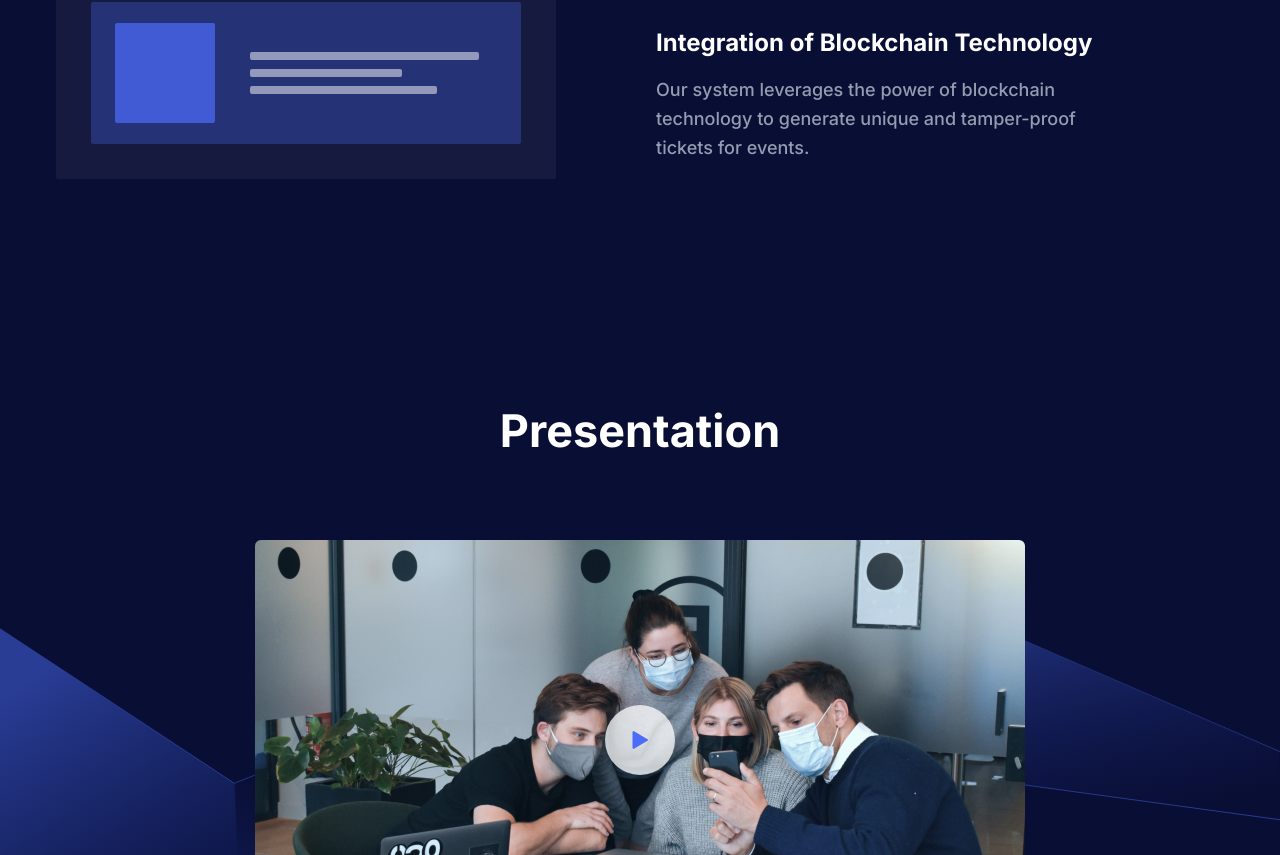
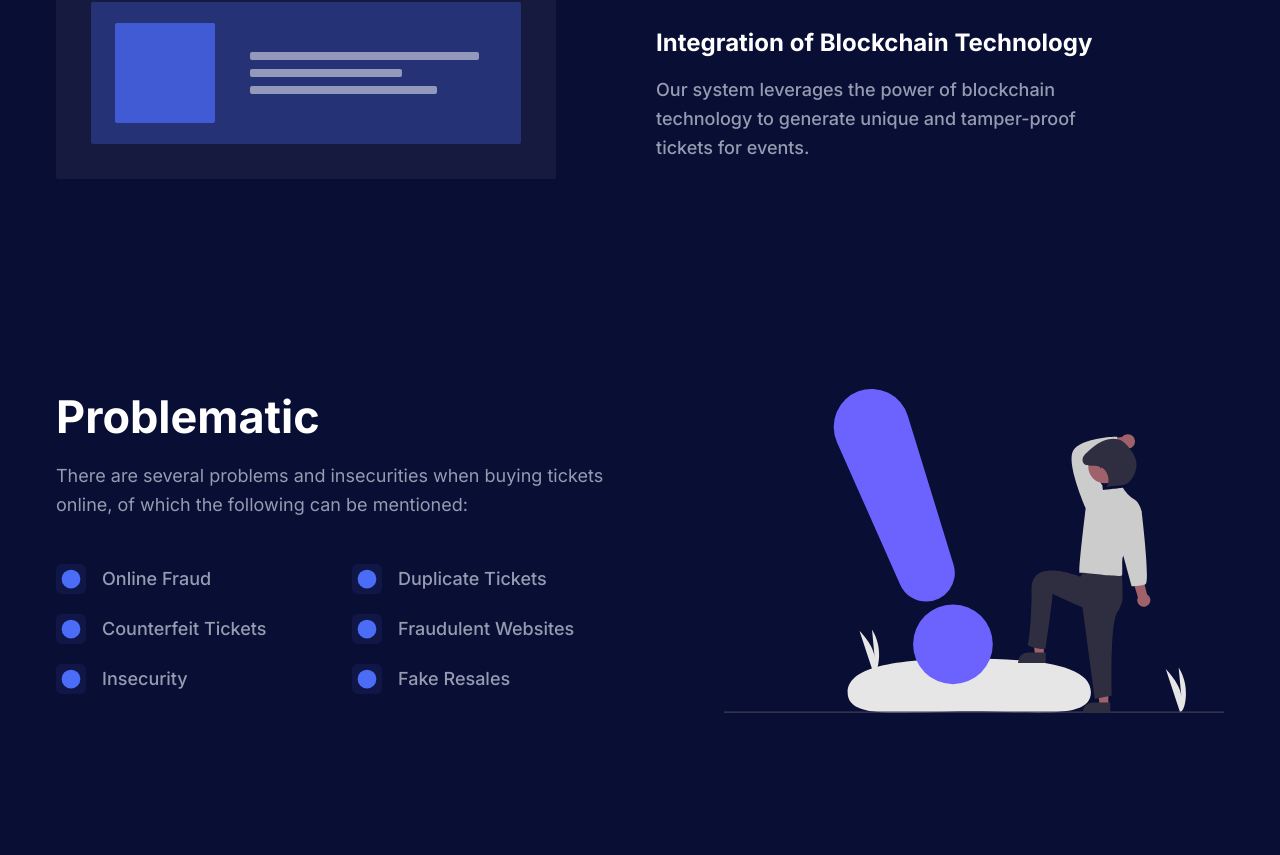
Before and after one commit to Luisrav14/smartpass, a Next.js app: page / in a window 1280 px wide. Shown: the part 1265-2120 px from the top of the page. Built offline with nearby package versions, Linux system fonts and the light colour scheme.

Commit message:
agregar problematica

```diff
--- a/app/page.tsx
+++ b/app/page.tsx
@@ -10,6 +10,7 @@ import Pricing from "@/components/Pricing";
 import Testimonials from "@/components/Testimonials";
 import Video from "@/components/Video";
 import { Inter } from "@next/font/google";
+import Problematic from "@/components/Problematic";
 
 const inter = Inter({ subsets: ["latin"] });
 
@@ -20,6 +21,7 @@ export default function Home() {
       <Hero />
       {/* <Features /> */}
       <AboutSectionTwo />
+      <Problematic/>
       <Video />
      {/*
       <Brands />
--- a/components/Problematic/index.tsx
+++ b/components/Problematic/index.tsx
@@ -2,12 +2,28 @@ import Image from "next/image";
 import SectionTitle from "../Common/SectionTitle";
 
 const checkIcon = (
-  <svg width="16" height="13" viewBox="0 0 16 13" className="fill-current">
-    <path d="M5.8535 12.6631C5.65824 12.8584 5.34166 12.8584 5.1464 12.6631L0.678505 8.1952C0.483242 7.99994 0.483242 7.68336 0.678505 7.4881L2.32921 5.83739C2.52467 5.64193 2.84166 5.64216 3.03684 5.83791L5.14622 7.95354C5.34147 8.14936 5.65859 8.14952 5.85403 7.95388L13.3797 0.420561C13.575 0.22513 13.8917 0.225051 14.087 0.420383L15.7381 2.07143C15.9333 2.26669 15.9333 2.58327 15.7381 2.77854L5.8535 12.6631Z" />
+  <svg
+    width="800px"
+    height="800px"
+    viewBox="0 0 16 16"
+    xmlns="http://www.w3.org/2000/svg"
+    fill="none"
+  >
+    <g id="SVGRepo_bgCarrier" stroke-width="0" />
+
+    <g
+      id="SVGRepo_tracerCarrier"
+      stroke-linecap="round"
+      stroke-linejoin="round"
+    />
+
+    <g id="SVGRepo_iconCarrier">
+      <path fill="#4a6cf7" d="M8 3a5 5 0 100 10A5 5 0 008 3z" />
+    </g>
   </svg>
 );
 
-const AboutSectionOne = () => {
+const Problematic = () => {
   const List = ({ text }) => (
     <p className="mb-5 flex items-center text-lg font-medium text-body-color">
       <span className="mr-4 flex h-[30px] w-[30px] items-center justify-center rounded-md bg-primary bg-opacity-10 text-primary">
@@ -18,14 +34,16 @@ const AboutSectionOne = () => {
   );
 
   return (
-    <section id="about" className="pt-16 md:pt-20 lg:pt-28">
+    <section id="Problematic" className="pt-5 md:pt-5 lg:pt-5">
       <div className="container">
         <div className="border-b border-body-color/[.15] pb-16 dark:border-white/[.15] md:pb-20 lg:pb-28">
           <div className="-mx-4 flex flex-wrap items-center">
             <div className="w-full px-4 lg:w-1/2">
               <SectionTitle
-                title="Crafted for Startup, SaaS and Business Sites."
-                paragraph="The main ‘thrust’ is to focus on educating attendees on how to best protect highly vulnerable business applications with interactive panel discussions and roundtables."
+                title="Problematic"
+                paragraph="
+                There are several problems and insecurities when buying tickets online, of which the following can be mentioned:
+                "
                 mb="44px"
               />
 
@@ -35,15 +53,15 @@ const AboutSectionOne = () => {
               >
                 <div className="mx-[-12px] flex flex-wrap">
                   <div className="w-full px-3 sm:w-1/2 lg:w-full xl:w-1/2">
-                    <List text="Premium quality" />
-                    <List text="Tailwind CSS" />
-                    <List text="Use for lifetime" />
+                    <List text="Online Fraud" />
+                    <List text="Counterfeit Tickets" />
+                    <List text="Insecurity" />
                   </div>
 
                   <div className="w-full px-3 sm:w-1/2 lg:w-full xl:w-1/2">
-                    <List text="Next.js" />
-                    <List text="Rich documentation" />
-                    <List text="Developer friendly" />
+                    <List text="Duplicate Tickets" />
+                    <List text="Fraudulent Websites" />
+                    <List text="Fake Resales" />
                   </div>
                 </div>
               </div>
@@ -55,7 +73,7 @@ const AboutSectionOne = () => {
                 data-wow-delay=".2s"
               >
                 <Image
-                  src="/images/about/about-image.svg"
+                  src="/images/index/alert.svg"
                   alt="about-image"
                   fill
                   className="mx-auto max-w-full lg:mr-0"
@@ -69,4 +87,4 @@ const AboutSectionOne = () => {
   );
 };
 
-export default AboutSectionOne;
+export default Problematic;
```
Also changed, not shown: public/images/index/alert.svg (added), public/images/index/alert2.svg (added).
